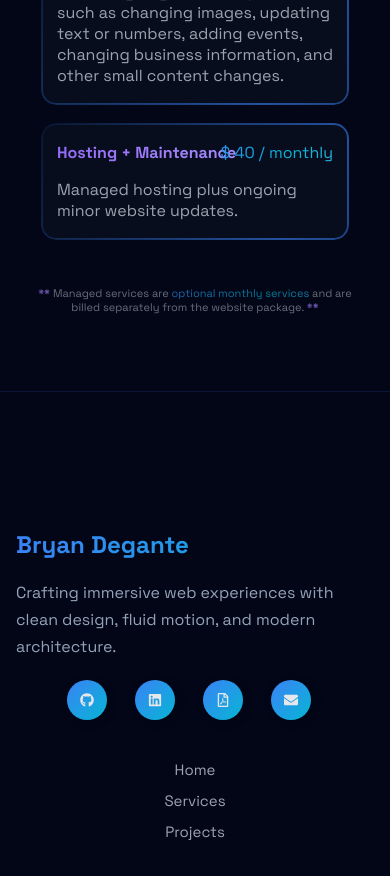
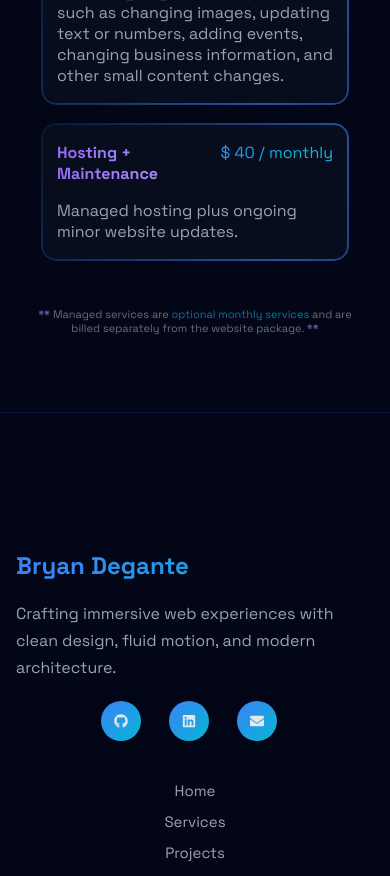
Before and after one commit to BryanDegante/E-portfolio, a React (Vite) app: page /services in a window 390 px wide. Shown: the part 2980-3856 px from the top of the page. Built offline with nearby package versions, Linux system fonts and the light colour scheme.

Commit message:
fixed a mobile responsive issue

```diff
--- a/src/components/Footer.jsx
+++ b/src/components/Footer.jsx
@@ -57,12 +57,12 @@ const Footer = ({ openContact }) => {
 								link="https://www.linkedin.com/in/bryandegante-dev/"
 								newPage={true}
 							/>
-							<SocialButton
+							{/* <SocialButton
 								text="Resume"
 								icon={<FaRegFilePdf className="social__icon" />}
 								link="/Resume.pdf"
 								newPage={true}
-							/>
+							/> */}
 							<ContactButton
 								ref={contactButtonRef}
 								text="Contact"
--- a/src/components/Home/Landing.jsx
+++ b/src/components/Home/Landing.jsx
@@ -141,7 +141,7 @@ const Landing = ({ openContact }) => {
 								newPage={true}
 							/>
 						</li>
-
+{/*
 						<li>
 							<SocialButton
 								text="Resume"
@@ -149,7 +149,7 @@ const Landing = ({ openContact }) => {
 								link="/Resume.pdf"
 								newPage={true}
 							/>
-						</li>
+						</li> */}
 
 						<li>
 							<ContactButton
--- a/src/components/UI/AddOnCard.jsx
+++ b/src/components/UI/AddOnCard.jsx
@@ -1,13 +1,19 @@
-import React from 'react'
+import React from 'react';
 
-const AddOnCard = ({type, title, price, description}) => {
-  return (
-    <div className='addOn__card'>
-      <span className='text__color--purple'>{title}</span>
-      <p className='addOn__price text__color--blue'>{type === 'Managed' ? ` $ ${price} / monthly `: ` $ ${price} fee`}</p>
-      <p className='text__color--muted'>{description}</p>
-    </div>
-  )
-}
+const AddOnCard = ({ type, title, price, description }) => {
+	return (
+		<div className="addOn__card">
+			<div className="addOn__header">
+				<p className="text__color--purple">{title}</p>
+				<p className="addOn__price text__color--blue">
+					{type === 'Managed'
+						? ` $ ${price} / monthly `
+						: ` $ ${price} fee`}
+				</p>
+			</div>
+			<p className="text__color--muted">{description}</p>
+		</div>
+	);
+};
 
-export default AddOnCard
+export default AddOnCard;
--- a/src/index.css
+++ b/src/index.css
@@ -953,6 +953,12 @@ a {
   transition: all ease 300ms;
 }
 
+.tier__button span {
+  display: flex;
+  align-items: center;
+  justify-content: center;
+}
+
 .tier__button:hover {
   color: var(--primary-hover);
 }
@@ -1027,10 +1033,16 @@ a {
   pointer-events: none;
 }
 
+.addOn__header {
+  display: flex;
+  justify-content: space-between;
+  align-items: flex-start;
+  gap: 20px;
+}
+
 .addOn__price {
-  position: absolute;
-  top: 20px;
-  right: 20px;
+  position: static;
+  white-space: nowrap;
 }
 
 .disclaimer {
@@ -1912,11 +1924,6 @@ a {
     border-radius: 15px;
   }
 
-  .addOn__price {
-    top: 15px;
-    right: 15px;
-  }
-
   .disclaimer {
     font-size: 12px;
     text-align: center;
@@ -2116,9 +2123,7 @@ a {
     top: 18px;
   }
 
-        .tier__Card.active .tier__button {
-          transform: scale(1.3) rotateZ(135deg);
-        }
+
 
   .addOn__wrapper {
     padding: 0 10px;
@@ -2126,11 +2131,6 @@ a {
 
   .addOn__card {
     padding: 18px 15px;
-        }
-
-        .addOn__price {
-          right: 15px;
-          top: 18px;
   }
 
   .disclaimer {
```
Lines whose indentation alone changed are shown as unchanged.
